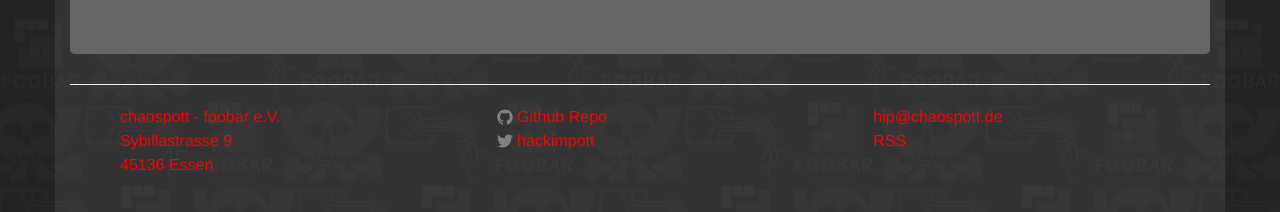
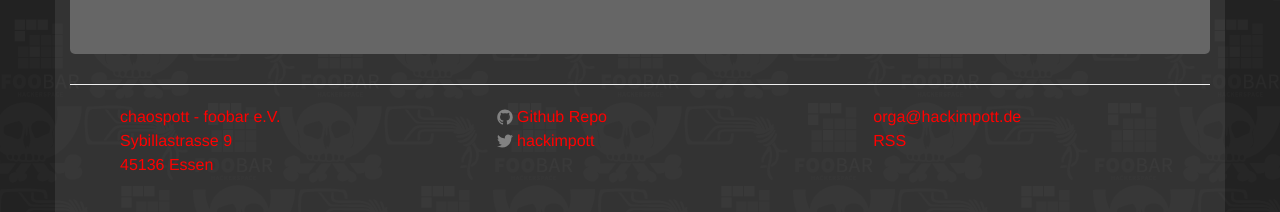
Before and after one commit to c3e/hip-site, a Jekyll site: the page built from index.html, in a window 1280 px wide and 1032 px high. Shown: the part 820-1032 px from the top of the window. Built offline with Jekyll 4.4.1, drawn with Linux system fonts in a browser that asks for light colours.

Commit message:
changed email address

```diff
--- a/_config.yml
+++ b/_config.yml
@@ -1,6 +1,6 @@
 # Site settings
 title: Hack Im Pott
-email: hip@chaospott.de
+email: orga@hackimpott.de
 description: > # this means to ignore newlines until "baseurl:"
   hack im pott, an workshop focused event, located in the ruhr area, germany.
 baseurl: ""
```
